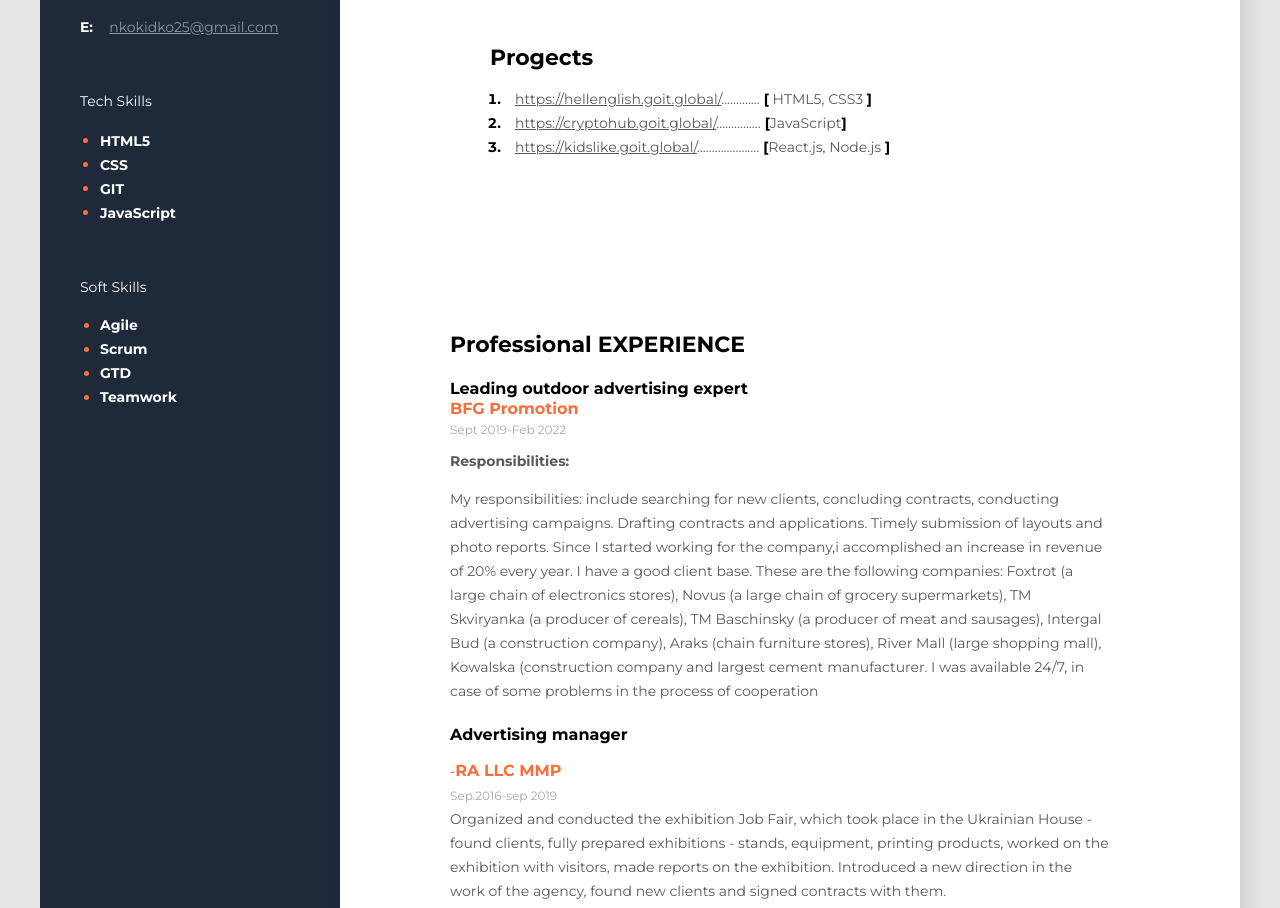
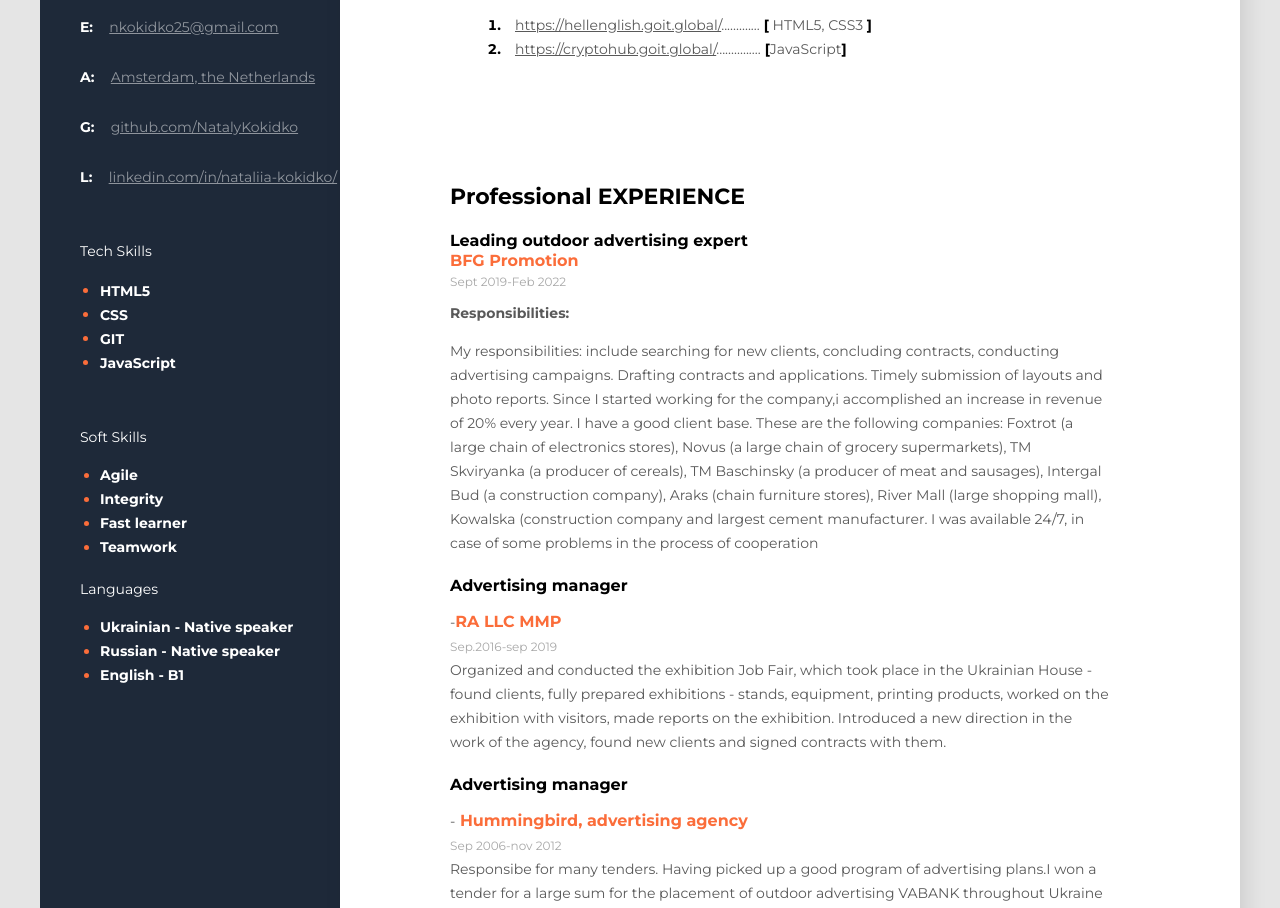
Before and after one commit to NatalyKokidko/CV, a plain HTML site: page index.html in a window 1280 px wide. Shown: the part 506-1414 px from the top of the page. Drawn offline with Linux system fonts and the light colour scheme.

Commit message:
changes html and css

```diff
--- a/index.html
+++ b/index.html
@@ -17,12 +17,12 @@
         <!--Main content-->
         <div class="about">
             <!--About user-->
-           <h1 class="about-name">I am Nataliia Kokidko</h1>
-<h2 class="about-position">Here is some short story about me</h2>
-<p class="about-description">I have been working as a sales and account manager in the advertising industry since 2005. I have extensive experience in working with clients and extensive experience in sales.
-Because of the war, I am living now in the Netherlands and looking for an internship in IT as I am currently studying for web developer.
-Now I am studying at the WEB Development course in Amsterdam.
-I am very enthousiastic about Web development and looking forward to learn more during an internship. I love Holland and intend to stay here and make a career in IT. I am studying english everyday and will learn dutch in the future as well.</p>
+            I'm Natalia Kokidko</h1>
+            <h2 class="about-position">Here's a little story about me</h2>
+            <p class="about-description">I worked a sales and account manager in the advertising industry since 2005. I have extensive experience in working with clients and extensive sales experience.
+            Due to the war, I am now living in the Netherlands and looking for an job in IT as I am currently studying to be a web developer.
+            Now I am studying the WEB Development course in Amsterdam.<br> <strong>I completed a Java Script internship at Sterrk.</strong>
+            I am very enthusiastic about web development and look forward to learning more during my work. I love Holland and intend to stay here and make a career in IT. I study English every day, and in the future I will study Dutch.</p>
         </div>
         <div class="projects">
             <!--Projects-->
@@ -42,13 +42,6 @@ I am very enthousiastic about Web development and looking forward to learn more
     [</span>JavaScript<span class="project-bracket">]</span>
 </li>
 </span>
-<li class="project-item">
-    <span class="project">
-    <a href = "https://kidslike.goit.global/" class="project-link">https://kidslike.goit.global/</a>.....................<span class="project-bracket">
-        [</span>React.js, Node.js<span class="project-bracket">
-            ]</span></li>
-</span>
-                </li>
             </ol>
         </div>
         <!--Work-->
@@ -120,7 +113,7 @@ The company, being in Kramatorsk, opened a sales department in Kyiv, organized s
             <img src="img/1.jpg" width="300" height="300" alt="user photo" class="photo">
             <!--Contact-->
             <div class="contacts">
-                <h4 class="sidebar-title">Contact</h4>
+                <h4 class="sidebar-title">Contacts</h4>
                 <div>
                     <p>
                         <span class="contact-type">C:</span>
@@ -130,6 +123,19 @@ The company, being in Kramatorsk, opened a sales department in Kyiv, organized s
                         <span class="contact-type"> E:</span>
                         <a href="mailto:nkokidko25@gmail.com" class="contact-link">nkokidko25@gmail.com</a>
                     </p>
+                    <p>
+                        <span class="contact-address"> A:</span>
+                        <a href="https://www.google.com/maps/place/%D0%90%D0%BC%D1%81%D1%82%D0%B5%D1%80%D0%B4%D0%B0%D0%BC/@52.3545828,4.7638781,11z/data=!3m1!4b1!4m5!3m4!1s0x47c63fb5949a7755:0x6600fd4cb7c0af8d!8m2!3d52.3675734!4d4.9041389"
+                        class="contact-add">Amsterdam, the Netherlands</a>
+                        <p>
+                            <span class="contact-git"> G:</span>
+                            <a href="https://github.com/NatalyKokidko" class="link-git">github.com/NatalyKokidko</a>
+                        </p>
+                        <p>
+                            <span class="contact-linkedin"> L:</span>
+                            <a href="https://www.linkedin.com/in/nataliia-kokidko-352429154/" class="link-linkedin">linkedin.com/in/nataliia-kokidko/</a>
+                        </p>
+
                     </div>
             </div>
             <!--Tech skills-->
@@ -147,9 +153,17 @@ The company, being in Kramatorsk, opened a sales department in Kyiv, organized s
                         <h4 class="sidebar-title">Soft Skills</h4>
                         <ul class="skills-list">
                         <li class="tech-skills-item"><span class="tech-skills-text">Agile</span></li>
-                         <li class="tech-skills-item"><span class="tech-skills-text">Scrum</span></li>
-                        <li class="tech-skills-item"><span class="tech-skills-text">GTD</span></li>
+                         <li class="tech-skills-item"><span class="tech-skills-text">Integrity</span></li>
+                        <li class="tech-skills-item"><span class="tech-skills-text">Fast learner</span></li>
                         <li class="tech-skills-item"><span class="tech-skills-text">Teamwork</span></li>
+                        </ul>
+                    </div>
+                    <div class="languages">
+                        <h4 class="sidebar-title">Languages</h4>
+                        <ul class="languages-list">
+                        <li class="languages-item"><span class="tech-skills-text">Ukrainian - Native speaker</span></li>
+                         <li class="languages-item"><span class="tech-skills-text">Russian - Native speaker</span></li>
+                        <li class="languages-item"><span class="tech-skills-text">English - B1</span></li>
                         </ul>
                     </div>
                     </aside>
--- a/styles/styles.css
+++ b/styles/styles.css
@@ -114,7 +114,7 @@ margin-left: 15px;
 /* work style */
 .work {
 
-padding-top: 100px;
+padding-top: 50px;
 padding-left:20px ;
 padding-bottom: 50px;
 padding-right: 40px;
@@ -223,6 +223,57 @@ color: #FFFFFF;
 opacity: 0.5;
 
 }
+.contact-address {
+    color: #FFFFFF;
+    font-style: normal;
+    font-weight: 700;
+    font-size: 14px;
+    line-height: 24px;
+    margin-right: 10px;
+}
+.contact-add {
+    font-style: normal;
+    font-weight: 400;
+    font-size: 14px;
+    line-height: 24px;
+    color: #FFFFFF;
+    opacity: 0.5;
+
+}
+
+.contact-git {
+    color: #FFFFFF;
+    font-style: normal;
+    font-weight: 700;
+    font-size: 14px;
+    line-height: 24px;
+    margin-right: 10px;
+}
+.link-git {
+    font-style: normal;
+    font-weight: 400;
+    font-size: 14px;
+    line-height: 24px;
+    color: #FFFFFF;
+    opacity: 0.5;
+}
+
+.contact-linkedin {
+    color: #FFFFFF;
+    font-style: normal;
+    font-weight: 700;
+    font-size: 14px;
+    line-height: 24px;
+    margin-right: 10px;
+}
+.link-linkedin {
+    font-style: normal;
+    font-weight: 400;
+    font-size: 14px;
+    line-height: 24px;
+    color: #FFFFFF;
+    opacity: 0.5;
+}
 
 .tech-skills {
 color: #FFFFFF;
@@ -247,7 +298,7 @@ line-height: 24px;
 
 }
 .tech-skills-item {
-color:#FB6D3A;;
+color:#FB6D3A;
 }
 
 .tech-skills-text {
@@ -257,3 +308,21 @@ font-weight: 700;
 font-size: 14px;
 line-height: 24px;
 }
+
+.languages {
+    margin-left: 40px;
+    color: #FFFFFF;
+    font-style: normal;
+    font-weight: 400;
+    font-size: 14px;
+    line-height: 24px;
+}
+.languages-list {
+    color: #FFFFFF;
+    padding: 0;
+    margin-left: 20px;
+    }
+
+    .languages-item {
+        color:#FB6D3A;
+    }
```
Also changed, not shown: 1 other file.
